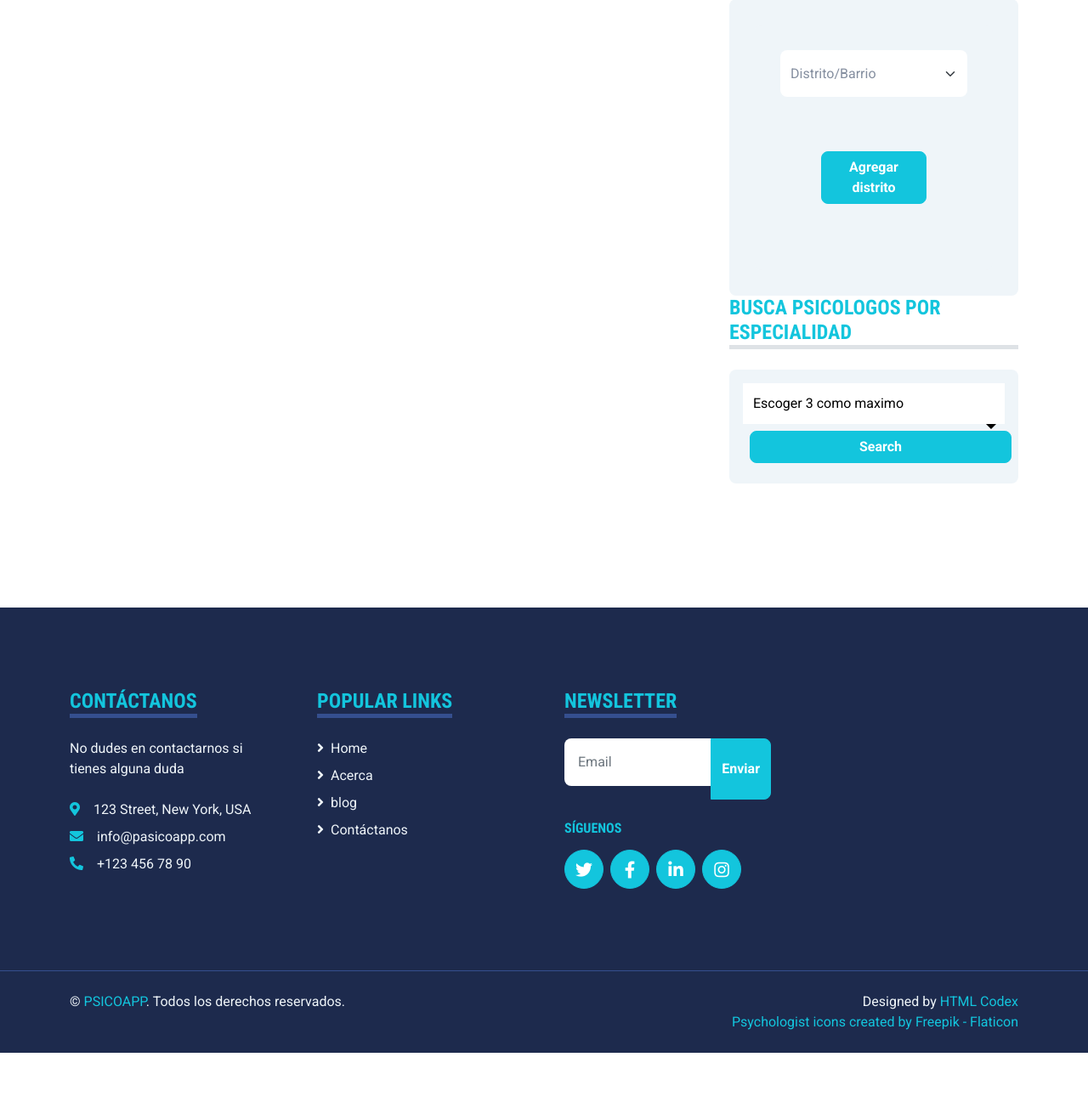
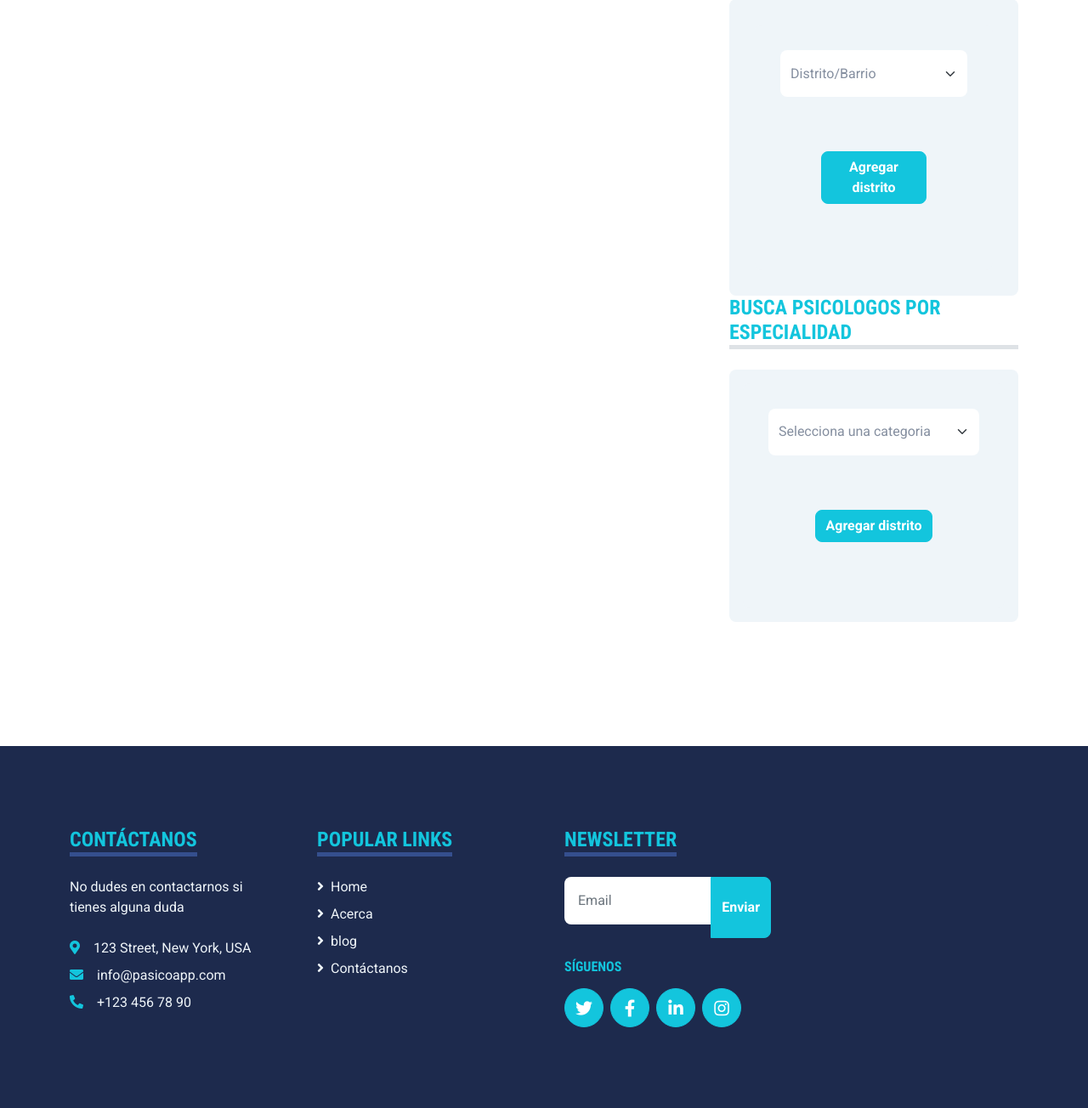
Before and after one commit to kdevivanco/psicoapp, a Flask app: template app/templates/dashboard.html in a window 1280 px wide. Shown: the part 292-1596 px from the top of the page at 85% size. Before the commit the page ends 1531 px from the top, so only its background shows below. Run offline with Flask 2, Linux system fonts and the light colour scheme; the template is opened without the code that fills it, so the values that code supplies are empty; some libraries are stand-ins or nearby versions.

Commit message:
modifique select para buscar por categorias

```diff
--- a/app/models/categories.py
+++ b/app/models/categories.py
@@ -51,7 +51,6 @@ class Category:
         return connectToMySQL('psicoapp').query_db(query)
 
 
-
     @classmethod
     def add_to_category(cls,user_id,category_id):
         query = '''
--- a/app/templates/dashboard.html
+++ b/app/templates/dashboard.html
@@ -42,7 +42,7 @@
                     </div>
                     <!--EMPIEZA FOR PARA OTHER ARTICLES-->
                     {%for article in all_articles%}
-                    <div class="prof-article-div d-flex rounded overflow-hidden mb-3 w-80">
+                    <div class="d-flex rounded overflow-hidden mb-3 w-80">
                         <div class="article-img-div">
                             <img class="img-fluid" src="{{ url_for('static', filename=article.file_path)}}"
                                 style="width: 20rem; height: 100%; object-fit: cover;" alt="">
@@ -109,23 +109,19 @@
             <!-- Plain Text End -->
             <!-- Category Start -->
             <div class="col-12 mb-3">
-                <h4 class="d-inline-block text-primary text-uppercase border-bottom border-5 mb-4">Busca psicologos por
-                    especialidad</h4>
+                <h4 class="d-inline-block text-primary text-uppercase border-bottom border-5 mb-4">Busca psicologos por especialidad</h4>
                 <div class="bg-light rounded text-center p-3">
-                    <form action="/search-by-cat" methods="'POST">
-                        <div class="dropdown" id="my-select">
-                            <button class="dropbtn">Escoger 3 como maximo</button>
-                            <div class="dropdown-content">
-                                {% for category in all_categories %}
-                                <label for="category" class="cat-label">
-                                    <input type="checkbox" value="{{category.id}}" class="category"
-                                        id="{{category.id}}">
-                                    <p class="cat-name mx-2" id="cat-name{{category.id}}">{{category.name}}</p>
-                                </label>
-                                {% endfor %}
+                    <form action="/search-cat" method="POST">
+                        <div class="bg-light rounded text-center" style="padding: 30px;">
+                            <div class="col-12 col-sm-12">
+                                <select name='category_id' class="form-select bg-white border-0" style="height: 55px;">
+                                    <option selected disabled>Selecciona una categoria</option>
+                                    {%for category in categories%}
+                                    <option name='category_id' value="{{category.id}}">{{category.name}}</option>
+                                    {%endfor%}
+                                </select>
                             </div>
-                            <button type="submit" class="btn btn-primary w-100 m-2">Search</button>
-                        </div>
+                        <button type="submit" class="btn btn-primary m-5">Agregar distrito</button>
                     </form>
                 </div>
             </div>
--- a/app/templates/message.html
+++ b/app/templates/message.html
@@ -22,7 +22,7 @@
                         <h4>{{message.sender.name}}</h4>
                         <p>{{message.created_at}}</p>
                         <p class="text-dark">{{message.text}}</p>
-                        <a href="/message-update" class="btn btn-sm btn-dark rounded-pill">Me pondre en contacto contigo</a>
+                        <a href="/message-update/{{message.id}}" class="btn btn-sm btn-dark rounded-pill">Me pondre en contacto contigo</a>
                         <a href="/message-seen/{{message.id}}" class="btn btn-sm btn-primary rounded-pill">Marcar como visto</a>
                     </div>
                 </div>
```
Also changed, not shown: app/controllers/page.py (+14 -1 lines), app/models/therapists.py (+25 -0 lines).
